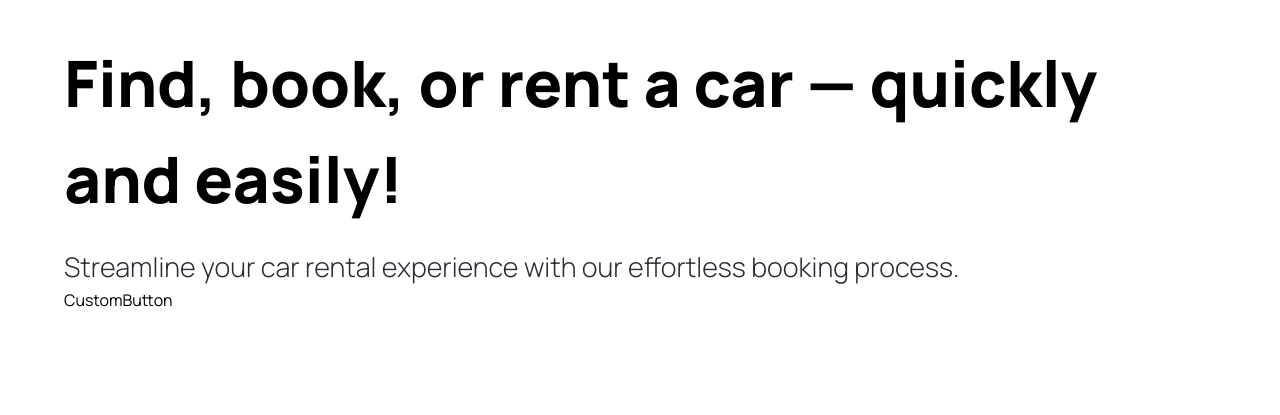
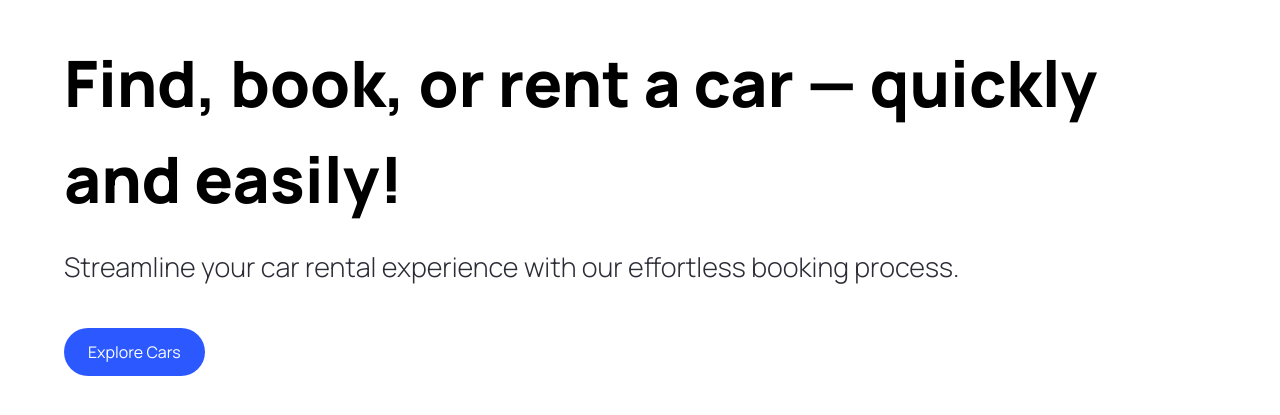
Before and after one commit to allankruger/carhub, a Next.js app: page / in a window 1280 px wide. Shown: the part 109-524 px from the top of the page. Built offline with nearby package versions, Linux system fonts and the light colour scheme.

Commit message:
feat: add CustomButton types and props

```diff
--- a/components/CustomButton.tsx
+++ b/components/CustomButton.tsx
@@ -1,7 +1,22 @@
-import React from "react";
+"use client";
 
-const CustomButton = () => {
-  return <div>CustomButton</div>;
+import { CustomButtonProps } from "@/types";
+
+const CustomButton = ({
+  title,
+  containerStyles,
+  handleClick,
+}: CustomButtonProps) => {
+  return (
+    <button
+      className={`custom-btn ${containerStyles}`}
+      disabled={false}
+      type={"button"}
+      onClick={handleClick}
+    >
+      <span className={`flex-1`}>{title}</span>
+    </button>
+  );
 };
 
 export default CustomButton;
--- a/components/Hero.tsx
+++ b/components/Hero.tsx
@@ -1,7 +1,11 @@
+"use client";
+
 import Image from "next/image";
-import { CustomButton } from ".";
+import { CustomButton } from "./";
 
 const Hero = () => {
+  const handleScroll = () => {};
+
   return (
     <div className="hero">
       <div className="flex-1 pt-36 padding-x">
@@ -14,7 +18,11 @@
           process.
         </p>
 
-        <CustomButton />
+        <CustomButton
+          title="Explore Cars"
+          containerStyles="bg-primary-blue text-white rounded-full mt-10"
+          handleClick={handleScroll}
+        />
       </div>
     </div>
   );
--- /dev/null
+++ b/types/index.ts
@@ -0,0 +1,7 @@
+import { MouseEventHandler } from "react";
+
+export interface CustomButtonProps {
+    title: string;
+    containerStyles?: string;
+    handleClick?: MouseEventHandler<HTMLButtonElement>;
+}
```
